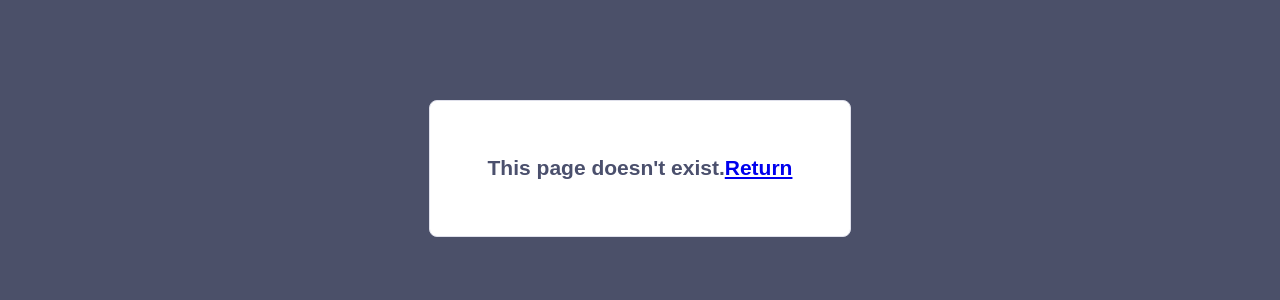
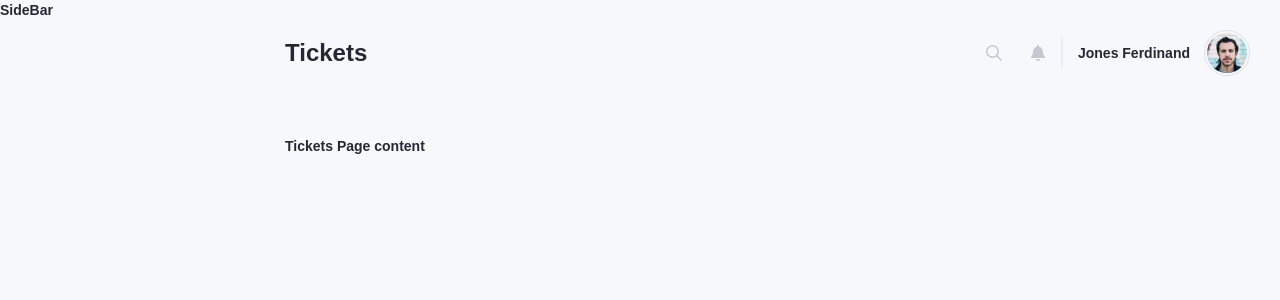
Before and after one commit to KseniaPopova02/dashboard-kit, a React (Create React App) app: page /dashboard/Tickets in a window 1280 px wide. Shown: the top 300 px of the page. Built offline with nearby package versions, Linux system fonts and the light colour scheme.

Commit message:
add: media

```diff
--- a/src/App.jsx
+++ b/src/App.jsx
@@ -19,7 +19,7 @@ import {
 import { FormLayout, MainLayout } from "./modules";
 
 const App = () => {
-  const [loggedIn, setLoggedIn] = useState(false);
+  const [loggedIn, setLoggedIn] = useState(true);
 
   const updateLoggedIn = (value) => {
     setLoggedIn(value);
--- a/src/components/TopBar/TopBar.jsx
+++ b/src/components/TopBar/TopBar.jsx
@@ -44,6 +44,7 @@ export const TopBar = () => {
       <StyledToolsWrapper>
         <StyledSvgWrapper>
           <StyledSvg
+            className="search"
             width="1em"
             height="1em"
             viewBox="0 0 16 16"
@@ -72,6 +73,7 @@ export const TopBar = () => {
             </defs>
           </StyledSvg>
           <StyledSvg
+            className="bell"
             width="1em"
             height="1em"
             viewBox="0 0 14 16"
--- a/src/components/TopBar/style.js
+++ b/src/components/TopBar/style.js
@@ -5,13 +5,16 @@ export const StyledTopBarWrapper = styled.div`
   display: flex;
   justify-content: space-between;
   align-items: center;
-  background-color: #fff;
 `;
 
 export const StyledTitle = styled.div`
   font-weight: 700;
   font-size: 24px;
   line-height: 30px;
+
+  @media (max-width: 360px) {
+    font-size: 20px;
+  }
 `;
 
 export const StyledToolsWrapper = styled.div`
@@ -21,6 +24,17 @@ export const StyledToolsWrapper = styled.div`
 
 export const StyledSvg = styled.svg`
   font-size: 16px;
+  &.search {
+    @media (max-width: 650px) {
+      display: none;
+    }
+  }
+
+  &.bell {
+    @media (max-width: 340px) {
+      margin-left: 10px;
+    }
+  }
 `;
 
 export const StyledLineSvg = styled.svg`
@@ -37,6 +51,9 @@ export const StyledName = styled.div`
   font-size: 14px;
   line-height: 20px;
   margin-right: 14px;
+  @media (max-width: 480px) {
+    display: none;
+  }
 `;
 
 export const StyledImgBorder = styled.div`
@@ -45,6 +62,9 @@ export const StyledImgBorder = styled.div`
   border-radius: 50%;
   border: 1.5px solid #dfe0eb;
   position: relative;
+  /* @media (max-width: 650px) {
+    display: none;
+  } */
 `;
 
 export const StyledImg = styled.img`
```
